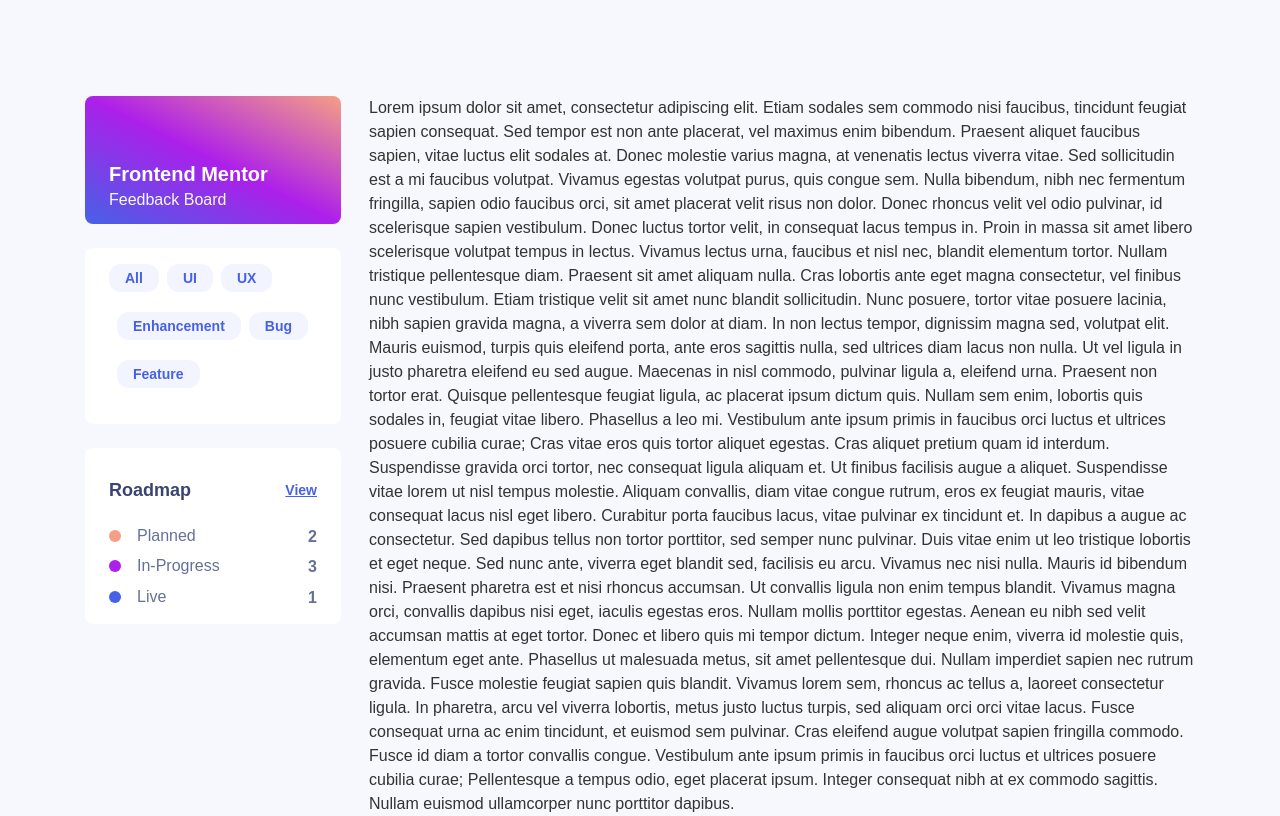
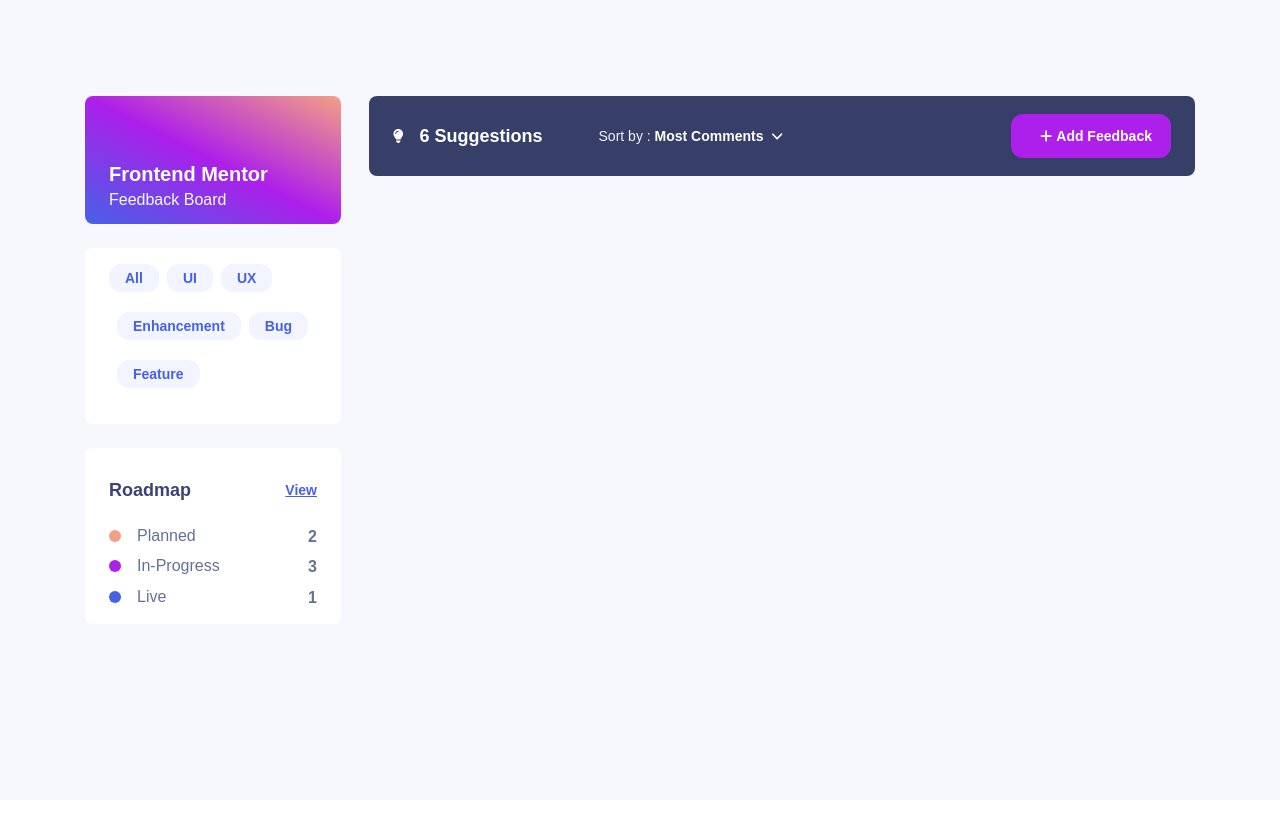
Before and after one commit to rishabhjain1997/product-feedback-fem, a React (Create React App) app: page / in a window 1280 px wide. Built offline with nearby package versions, Linux system fonts and the light colour scheme.

Commit message:
Suggestions Menu Layout

```diff
--- a/src/components/shared/Button.jsx
+++ b/src/components/shared/Button.jsx
@@ -44,12 +44,11 @@
 
   const [defaultColor, setDefaultColor] = useState(bgColor(type).default)
   const [hoverColor, setHoverColor] = useState(bgColor(type).hover)
-  console.log(hoverColor)
-  console.log(typeof hoverColor)
+
   return (
     <button
       type="button"
-      className={`h-11 w-40 rounded-xl text-sm font-bold ${defaultColor} ${hoverColor} flex content-center justify-center`}
+      className={`h-10 md:h-[44px] md:w-40 w-32 rounded-xl text-xs md:text-sm font-bold ${defaultColor} ${hoverColor} flex content-center justify-center`}
     >
       {(type === "back" || type === "back-dark") && (
         <ArrowBackIosNewIcon style={{ fontSize: 12 }} className="self-center" />
--- a/src/components/shared/InteractiveSort.jsx
+++ b/src/components/shared/InteractiveSort.jsx
@@ -20,7 +20,8 @@
   return (
     <div className="relative">
       <button
-        className="bg-success-content py-6 px-4 text-base-300 rounded-xl flex flex-row align-center justify-center"
+        className="bg-success-content py-4 md:py-6 px-0 md:px-4 text-base-300 text-xs md:text-sm
+        lg:text-base xl:text-sm rounded-xl flex flex-row align-center justify-center"
         onClick={() => {
           setIsDropdownOpen((prev) => {
             return !prev
@@ -36,18 +37,18 @@
           >{` ${sortClass[sortBy]}`}</span>
         </div>
         <FontAwesomeIcon
-          className="ml-2 text-base-100 self-center"
+          className="ml-1 md:ml-2 text-base-100 self-center"
           icon={isDropdownOpen ? faAngleUp : faAngleDown}
         />
       </button>
 
       <div
-        className={`absolute mt-4 w-64 flex flex-col bg-base-100 shadow-xl rounded-xl ${
+        className={`absolute mt-4 w-52 md:w-64 flex flex-col bg-base-100 shadow-xl rounded-xl ${
           isDropdownOpen ? "visible" : "invisible"
         }`}
       >
         <button
-          className="text-left text-base px-6 py-3 text-info border-b-2 border-base-300 flex justify-between hover:text-secondary"
+          className="text-left text-xs md:text-sm lg:text-base  xl:text-sm px-6 py-2 md:py-3 text-info border-b-2 border-base-300 flex justify-between hover:text-secondary"
           onClick={() => {
             setSortBy("mostUpvotes")
             setIsDropdownOpen(false)
@@ -62,7 +63,7 @@
           )}
         </button>
         <button
-          className="text-left text-base px-6 py-3 text-info border-b-2 border-base-300 flex justify-between hover:text-secondary"
+          className="text-left text-xs md:text-sm lg:text-base  xl:text-sm px-6 py-2 md:py-3 text-info border-b-2 border-base-300 flex justify-between hover:text-secondary"
           onClick={() => {
             setSortBy("leastUpvotes")
             setIsDropdownOpen(false)
@@ -77,7 +78,7 @@
           )}
         </button>
         <button
-          className="text-left text-base px-6 py-3 text-info border-b-2 border-base-300 flex justify-between hover:text-secondary"
+          className="text-left text-xs md:text-sm lg:text-base xl:text-sm px-6 py-2 md:py-3 text-info border-b-2 border-base-300 flex justify-between hover:text-secondary"
           onClick={() => {
             setSortBy("mostComments")
             setIsDropdownOpen(false)
@@ -92,7 +93,7 @@
           )}
         </button>
         <button
-          className="text-left text-base px-6 py-3 text-info flex justify-between hover:text-secondary"
+          className="text-left text-xs md:text-sm lg:text-base xl:text-sm px-6 py-2 md:py-3 text-info flex justify-between hover:text-secondary"
           onClick={() => {
             setSortBy("leastComments")
             setIsDropdownOpen(false)
--- a/src/components/FeedbackFilter.jsx
+++ b/src/components/suggestions/FeedbackFilter.jsx
@@ -1,5 +1,5 @@
 import React from "react"
-import InteractiveElement from "./shared/InteractiveElement"
+import InteractiveElement from "../shared/InteractiveElement"
 const FeedbackFilter = ({ tags }) => {
   return (
     <div className="py-4 px-6 h-44 w-[223px] lg:w-72 xl:w-64 bg-base-100 rounded-lg flex flex-row flex-wrap space-x-2">
--- a/src/components/Navbar.jsx
+++ b/src/components/suggestions/Navbar.jsx
@@ -8,7 +8,7 @@
 
   return (
     <>
-      <div className="fixed w-full md:hidden">
+      <div className="fixed w-full md:hidden z-10">
         <div className="bg-gradient-to-tr from-primary via-secondary to-warning h-20 px-6 flex flex-row justify-between items-center">
           <div className="flex flex-col">
             <h3 className="text-base-100 text-base font-bold">
@@ -44,8 +44,8 @@
         ></div>
       </div>
       <div className="hidden md:block">
-        {/*   */}
-        <div className="pt-14 pb-10 mx-10 max-w-[688px] lg:max-w-[944px] mx-auto xl:p-0 flex flex-row xl:flex-col xl:space-y-6 justify-between content-center">
+        {/*   lg:max-w-[944px] */}
+        <div className="pt-14 pb-10 mx-10 mx-auto xl:p-0 flex flex-row xl:flex-col xl:space-y-6 justify-between content-center">
           <div className="h-44 xl:h-32 w-[223px] lg:w-72 xl:w-64 rounded-lg bg-gradient-to-tr from-primary via-secondary to-warning ">
             <div className="mt-24 xl:mt-16 ml-6">
               <h3 className="text-base-100 text-xl font-bold">
--- /dev/null
+++ b/src/components/suggestions/SuggestionsMenu.jsx
@@ -0,0 +1,34 @@
+import React from "react"
+import InteractiveSort from "../shared/InteractiveSort"
+import Button from "../shared/Button"
+import { FontAwesomeIcon } from "@fortawesome/react-fontawesome"
+import { faPlus, faLightbulb } from "@fortawesome/free-solid-svg-icons"
+
+const SortSuggestions = () => {
+  return (
+    <div className="w-full h-14 md:h-20 md:rounded-lg  px-6 bg-success-content flex flex-row justify-between items-center">
+      <div className="flex flex-row items-center">
+        <div className="flex flex-row items-center">
+          <div className="flex-row items-center hidden md:flex mr-10 text-lg font-bold">
+            <FontAwesomeIcon
+              className="mr-4 text-base-100 text-sm self-center"
+              icon={faLightbulb}
+            />
+            <p className="text-base-100">6 Suggestions</p>
+          </div>
+          <InteractiveSort />
+        </div>
+      </div>
+
+      <Button type="secondary">
+        <FontAwesomeIcon
+          className="mr-1 text-base-100 text-xs md:text-sm self-center"
+          icon={faPlus}
+        />
+        Add Feedback
+      </Button>
+    </div>
+  )
+}
+
+export default SortSuggestions
--- a/src/pages/Suggestions.jsx
+++ b/src/pages/Suggestions.jsx
@@ -1,63 +1,19 @@
 import React from "react"
-import RoadmapStats from "../components/RoadmapStats"
-import FeedbackFilter from "../components/FeedbackFilter"
-import Navbar from "../components/Navbar"
+import RoadmapStats from "../components/suggestions/RoadmapStats"
+import FeedbackFilter from "../components/suggestions/FeedbackFilter"
+import Navbar from "../components/suggestions/Navbar"
+import SuggestionsMenu from "../components/suggestions/SuggestionsMenu"
 const Suggestions = () => {
   return (
     <div className="bg-base-200 min-h-screen">
-      <div className="xl:flex xl:flex-row xl:w-[1110px] xl:mx-auto xl:pt-24">
+      <div
+        className=" md:max-w-[688px] md:mx-auto
+        lg:max-w-[944px] lg:w-full
+       xl:flex xl:flex-row xl:max-w-[1110px] xl:mx-auto xl:pt-24 "
+      >
         <Navbar />
-        <div className="pt-20 md:pt-0 xl:ml-7">
-          Lorem ipsum dolor sit amet, consectetur adipiscing elit. Etiam sodales
-          sem commodo nisi faucibus, tincidunt feugiat sapien consequat. Sed
-          tempor est non ante placerat, vel maximus enim bibendum. Praesent
-          aliquet faucibus sapien, vitae luctus elit sodales at. Donec molestie
-          varius magna, at venenatis lectus viverra vitae. Sed sollicitudin est
-          a mi faucibus volutpat. Vivamus egestas volutpat purus, quis congue
-          sem. Nulla bibendum, nibh nec fermentum fringilla, sapien odio
-          faucibus orci, sit amet placerat velit risus non dolor. Donec rhoncus
-          velit vel odio pulvinar, id scelerisque sapien vestibulum. Donec
-          luctus tortor velit, in consequat lacus tempus in. Proin in massa sit
-          amet libero scelerisque volutpat tempus in lectus. Vivamus lectus
-          urna, faucibus et nisl nec, blandit elementum tortor. Nullam tristique
-          pellentesque diam. Praesent sit amet aliquam nulla. Cras lobortis ante
-          eget magna consectetur, vel finibus nunc vestibulum. Etiam tristique
-          velit sit amet nunc blandit sollicitudin. Nunc posuere, tortor vitae
-          posuere lacinia, nibh sapien gravida magna, a viverra sem dolor at
-          diam. In non lectus tempor, dignissim magna sed, volutpat elit. Mauris
-          euismod, turpis quis eleifend porta, ante eros sagittis nulla, sed
-          ultrices diam lacus non nulla. Ut vel ligula in justo pharetra
-          eleifend eu sed augue. Maecenas in nisl commodo, pulvinar ligula a,
-          eleifend urna. Praesent non tortor erat. Quisque pellentesque feugiat
-          ligula, ac placerat ipsum dictum quis. Nullam sem enim, lobortis quis
-          sodales in, feugiat vitae libero. Phasellus a leo mi. Vestibulum ante
-          ipsum primis in faucibus orci luctus et ultrices posuere cubilia
-          curae; Cras vitae eros quis tortor aliquet egestas. Cras aliquet
-          pretium quam id interdum. Suspendisse gravida orci tortor, nec
-          consequat ligula aliquam et. Ut finibus facilisis augue a aliquet.
-          Suspendisse vitae lorem ut nisl tempus molestie. Aliquam convallis,
-          diam vitae congue rutrum, eros ex feugiat mauris, vitae consequat
-          lacus nisl eget libero. Curabitur porta faucibus lacus, vitae pulvinar
-          ex tincidunt et. In dapibus a augue ac consectetur. Sed dapibus tellus
-          non tortor porttitor, sed semper nunc pulvinar. Duis vitae enim ut leo
-          tristique lobortis et eget neque. Sed nunc ante, viverra eget blandit
-          sed, facilisis eu arcu. Vivamus nec nisi nulla. Mauris id bibendum
-          nisi. Praesent pharetra est et nisi rhoncus accumsan. Ut convallis
-          ligula non enim tempus blandit. Vivamus magna orci, convallis dapibus
-          nisi eget, iaculis egestas eros. Nullam mollis porttitor egestas.
-          Aenean eu nibh sed velit accumsan mattis at eget tortor. Donec et
-          libero quis mi tempor dictum. Integer neque enim, viverra id molestie
-          quis, elementum eget ante. Phasellus ut malesuada metus, sit amet
-          pellentesque dui. Nullam imperdiet sapien nec rutrum gravida. Fusce
-          molestie feugiat sapien quis blandit. Vivamus lorem sem, rhoncus ac
-          tellus a, laoreet consectetur ligula. In pharetra, arcu vel viverra
-          lobortis, metus justo luctus turpis, sed aliquam orci orci vitae
-          lacus. Fusce consequat urna ac enim tincidunt, et euismod sem
-          pulvinar. Cras eleifend augue volutpat sapien fringilla commodo. Fusce
-          id diam a tortor convallis congue. Vestibulum ante ipsum primis in
-          faucibus orci luctus et ultrices posuere cubilia curae; Pellentesque a
-          tempus odio, eget placerat ipsum. Integer consequat nibh at ex commodo
-          sagittis. Nullam euismod ullamcorper nunc porttitor dapibus.
+        <div className="pt-20 md:pt-0  xl:ml-7 xl:w-full">
+          <SuggestionsMenu />
         </div>
       </div>
     </div>
```
Also changed, not shown: src/components/suggestions/EmptySuggestions.jsx (added), src/components/suggestions/RoadmapStats.jsx (renamed from src/components/RoadmapStats.jsx), src/components/suggestions/SuggestionCard.jsx (added), src/components/suggestions/SuggestionsList.jsx (added).
